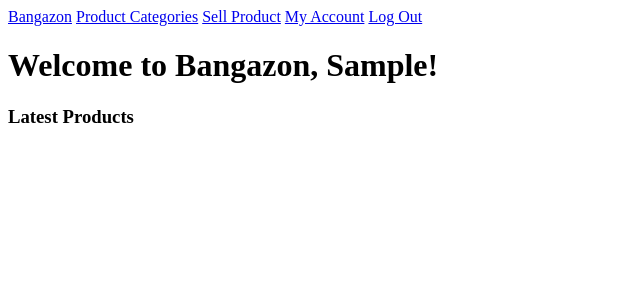
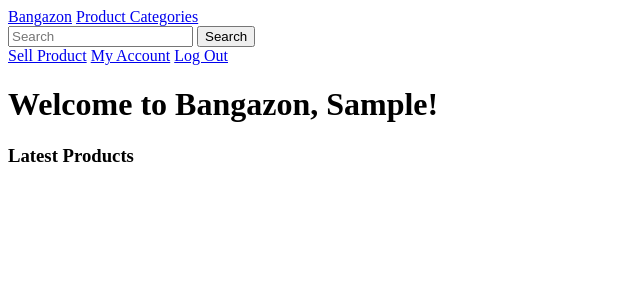
Before and after one commit to talkative-tangs/Bangazon-LLC-2, a Django app: page / in a window 1280 px wide. Shown: the top 300 px of the page, without its empty margins (0-640 px from the left). Run offline with Django 3.2, Linux system fonts and the light colour scheme; the visitor is signed in with stand-in values (Sample User, id 1); data that the repository does not hold is empty; parts of the project's set-up code (start-up, migrations or seed data) failed here and were passed over.

Commit message:
added search when auth

```diff
--- a/website/templates/base.html
+++ b/website/templates/base.html
@@ -16,6 +16,10 @@
         <div id="navigation">
             <a href="{% url 'website:index' %}">Bangazon</a>
             <a href="{% url 'website:product_cat' %}">Product Categories</a>
+            <form method="get" action="/search_results/">
+                <input type="text" id="searchBox" class="input-medium search-query" name="q" placeholder="Search">
+                <input type="submit" class="btn" value="Search" >
+            </form>
             <a href="{% url 'website:product_sell' %}">Sell Product</a>
             <a href="{% url 'website:my_account' user.id %}">My Account</a>
             <a href="{% url 'website:logout' %}">Log Out</a>
--- a/website/urls.py
+++ b/website/urls.py
@@ -12,7 +12,9 @@ urlpatterns = [
     path('product_cat/', views.product_cat, name='product_cat'),
     path('product_detail/<int:product_id>/', views.product_detail, name='product_detail'),
     path('my_account/<int:user_id>/', views.my_account, name='my_account'),
-    path('my_account/payment/<int:user_id>/', views.my_account_payment, name='my_account_payment')
+    path('my_account/payment/<int:user_id>/', views.my_account_payment, name='my_account_payment'),
+    path('search_results/', views.search_results, name='search_results'),
+
 
 
 
--- a/website/views.py
+++ b/website/views.py
@@ -244,3 +244,15 @@ def my_account_payment(request, user_id):
 # ===================================================
 # My Account End
 # ===================================================
+
+def search_results(request):
+
+    template_name = 'search/search_results.html'
+
+    query = request.GET.get('q', '')
+    if query:
+        # query example
+        results = Product.objects.filter(title__icontains=query).distinct()
+    else:
+        results = []
+    return render(request, template_name, {'results': results})
```
Also changed, not shown: website/templates/search/search_results.html (added, +9 -0 lines).
